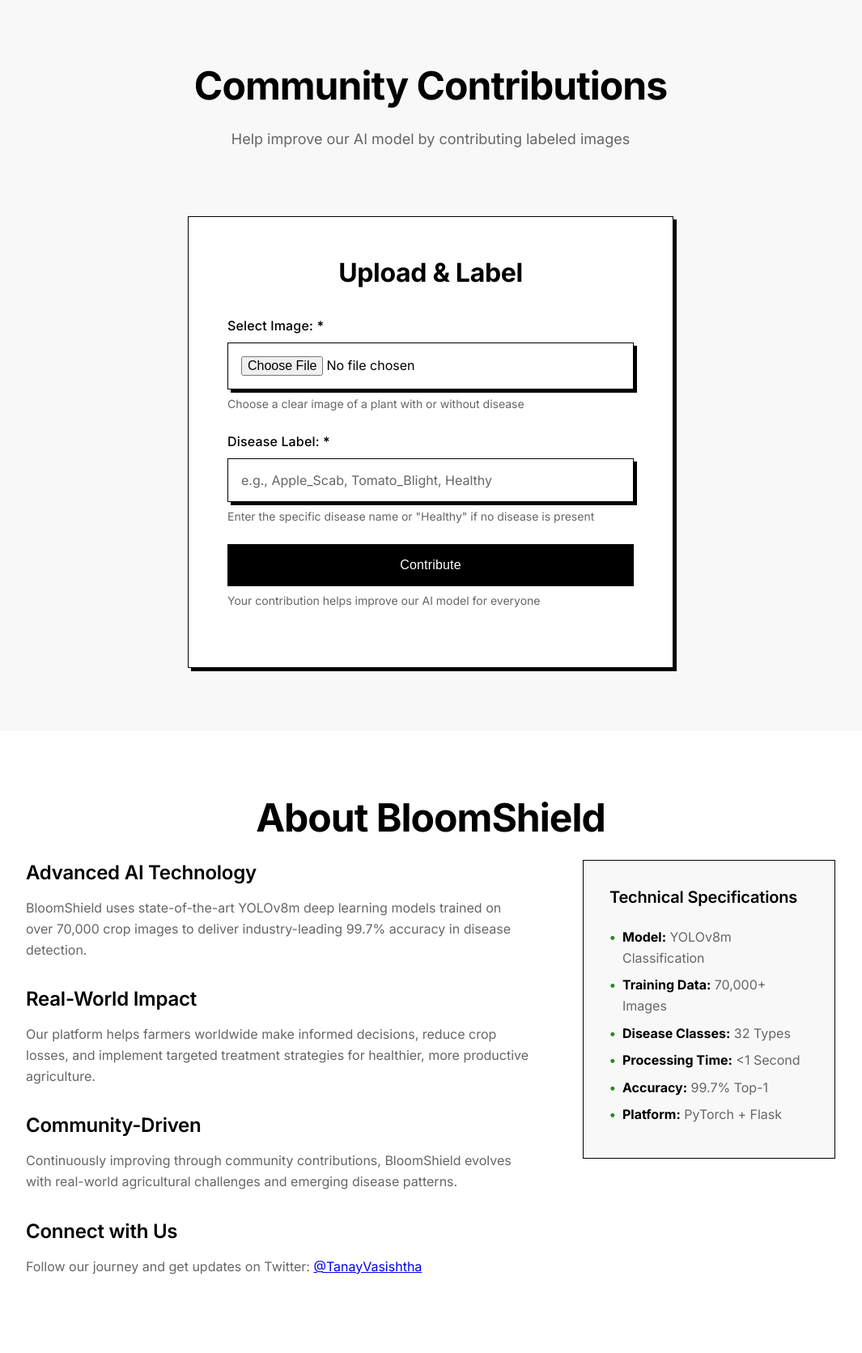
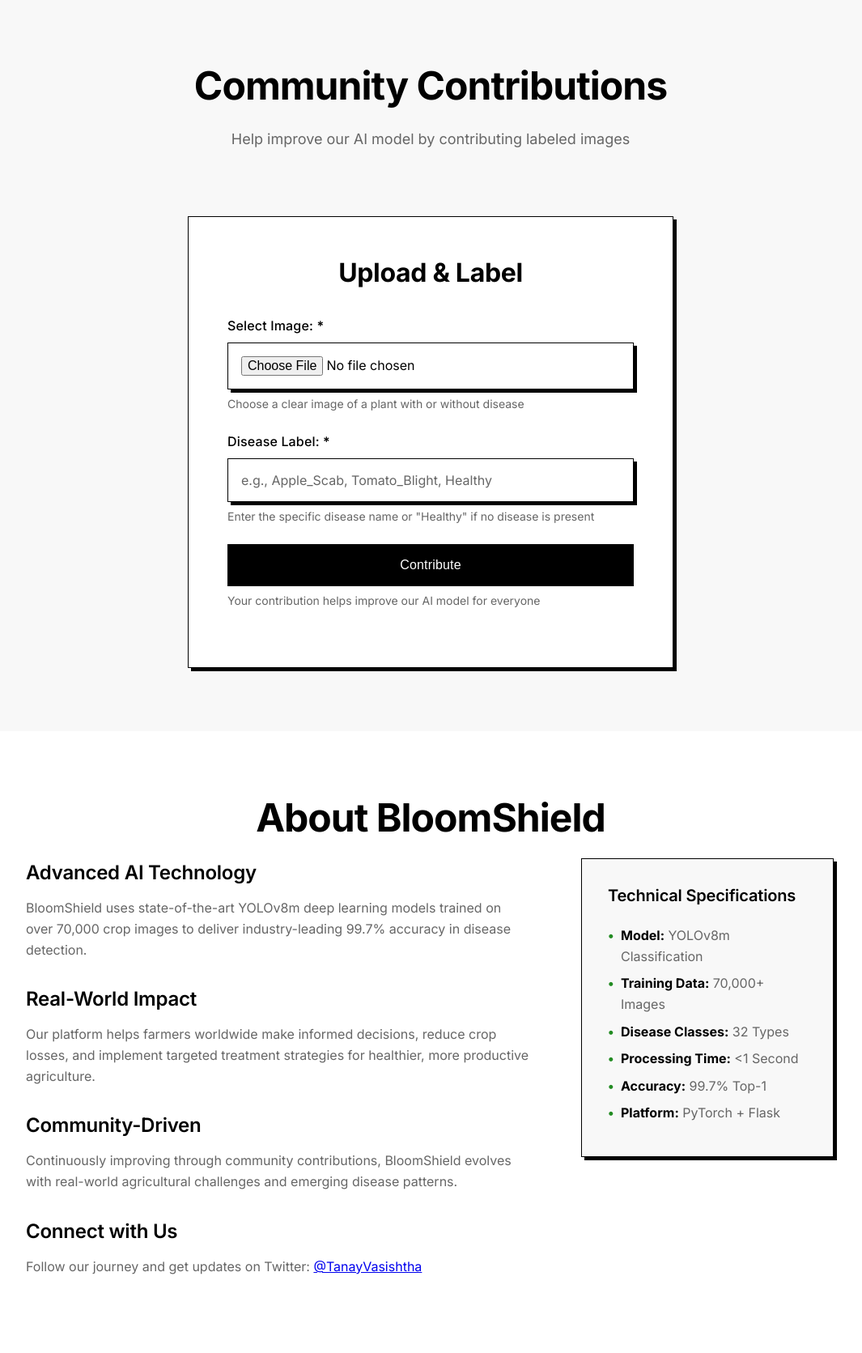
Before and after one commit to tanayvasishtha/BloomShield, a Flask app: page / in a window 1280 px wide. Shown: the part 1535-3206 px from the top of the page at 81% size, without its empty margins (108-1173 px from the left). Run offline with Flask 3, Linux system fonts and the light colour scheme.

Commit message:
add black tile effect to technical specifications card

```diff
--- a/static/style.css
+++ b/static/style.css
@@ -877,6 +877,8 @@ h6 {
     padding: var(--spacing-lg);
     border: var(--border-width) solid var(--color-black);
     height: fit-content;
+    box-shadow: var(--shadow);
+    transform: translate(-2px, -2px);
 }
 
 .tech-specs h3 {
```
